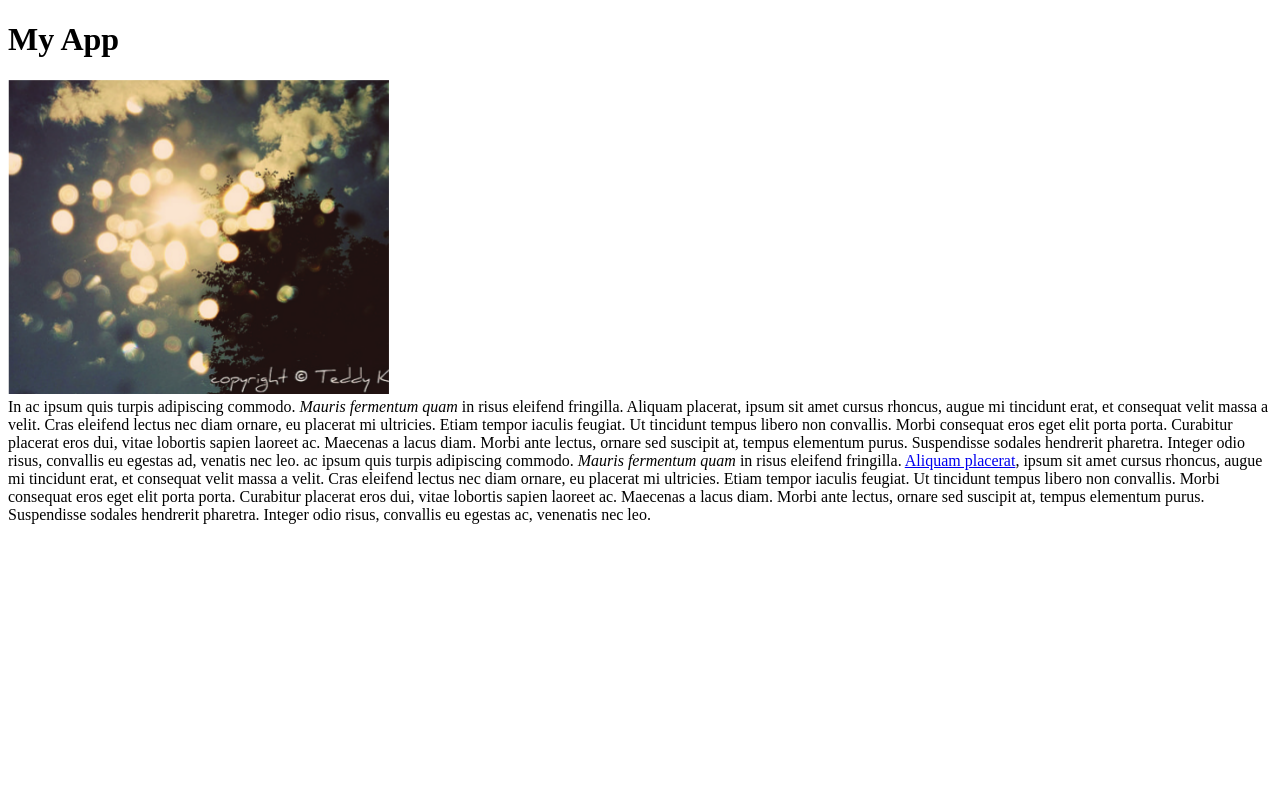
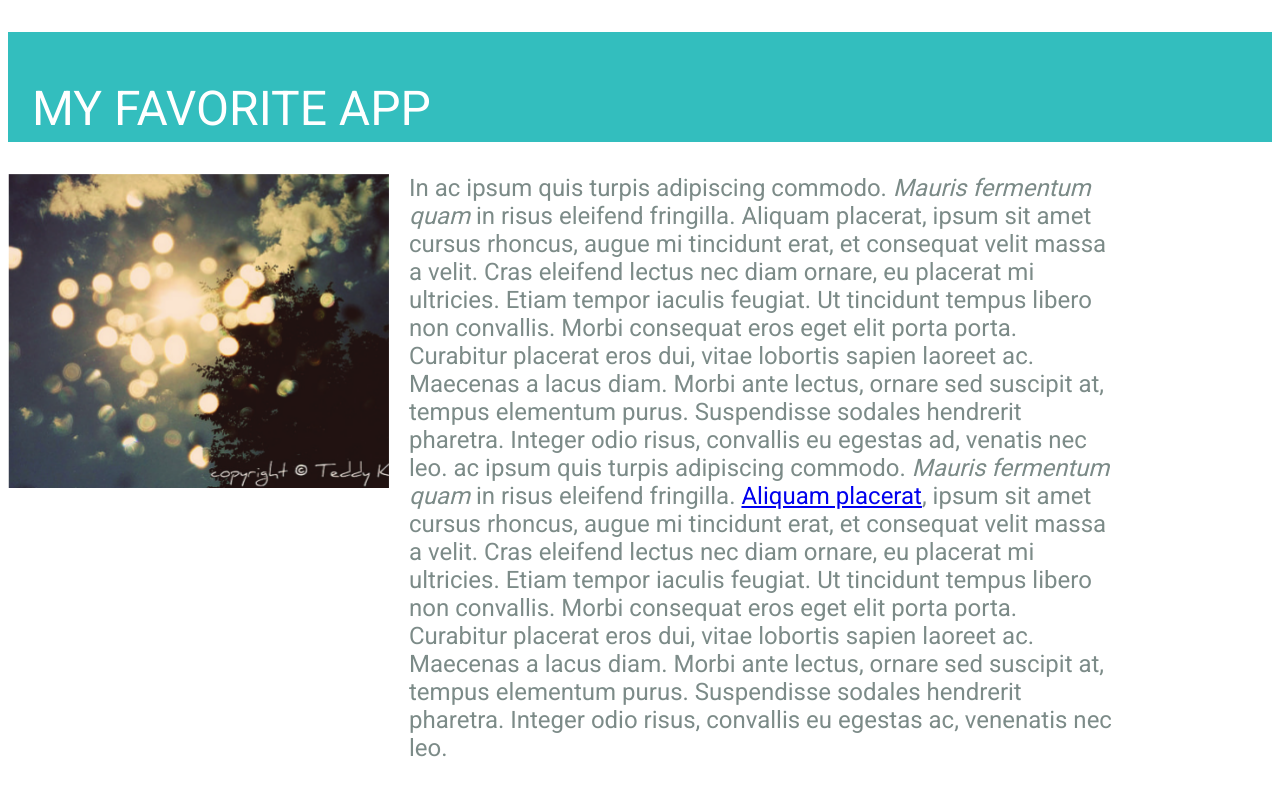
Before and after one commit to andreporto/nanodegree-fend, a plain HTML site: page Projeto-Criar_um_Site_de_Portfolio/Intriducao_HTML_e_CSS/toplist/index.html in a window 1280 px wide. Drawn offline with Linux system fonts and the light colour scheme.

Commit message:
Correção de toplist
Alterações em toplist para se aproximar ao layout proposto

```diff
--- a/Projeto-Criar_um_Site_de_Portfolio/Intriducao_HTML_e_CSS/toplist/index.html
+++ b/Projeto-Criar_um_Site_de_Portfolio/Intriducao_HTML_e_CSS/toplist/index.html
@@ -1,10 +1,12 @@
 <!DOCTYPE html>
-<html>
+<html lang="pt-br">
 <head>
+    <link rel="stylesheet" href="https://fonts.googleapis.com/css?family=Roboto">
     <link rel="stylesheet" href="style.css">
+    <title> My Favorite App</title>
 </head>
 <body>
-    <h1 class="title">My App</h1>
+    <h1 class="title">My Favorite App</h1>
     <div class="app">
         <div class="screenshot">
             <img src="img/app.png" alt="This is a screenshot">
--- a/Projeto-Criar_um_Site_de_Portfolio/Intriducao_HTML_e_CSS/toplist/style.css
+++ b/Projeto-Criar_um_Site_de_Portfolio/Intriducao_HTML_e_CSS/toplist/style.css
@@ -3,4 +3,32 @@
     -moz-box-sizing: border-box;
     -moz-box-sizing: border-box;
     box-sizing: border-box;
+
+    font-family: 'Roboto', sans-serif;
 }
+
+.app {
+    display: -webkit-flex;
+    display: flex;
+}
+
+.screenshot {
+    max-width: 460px;
+}
+
+.description {
+    max-width: 705px;
+    margin-left: 20px;
+    font-size: 1.5em;
+    color: #7C8B88;
+}
+
+.title {
+    background-color: #33bebe;
+    color: white;
+    font-size: 3em;
+    font-weight: 200;
+    text-transform: uppercase;
+    padding: 1em .3em .1em .5em;
+
+}
```
